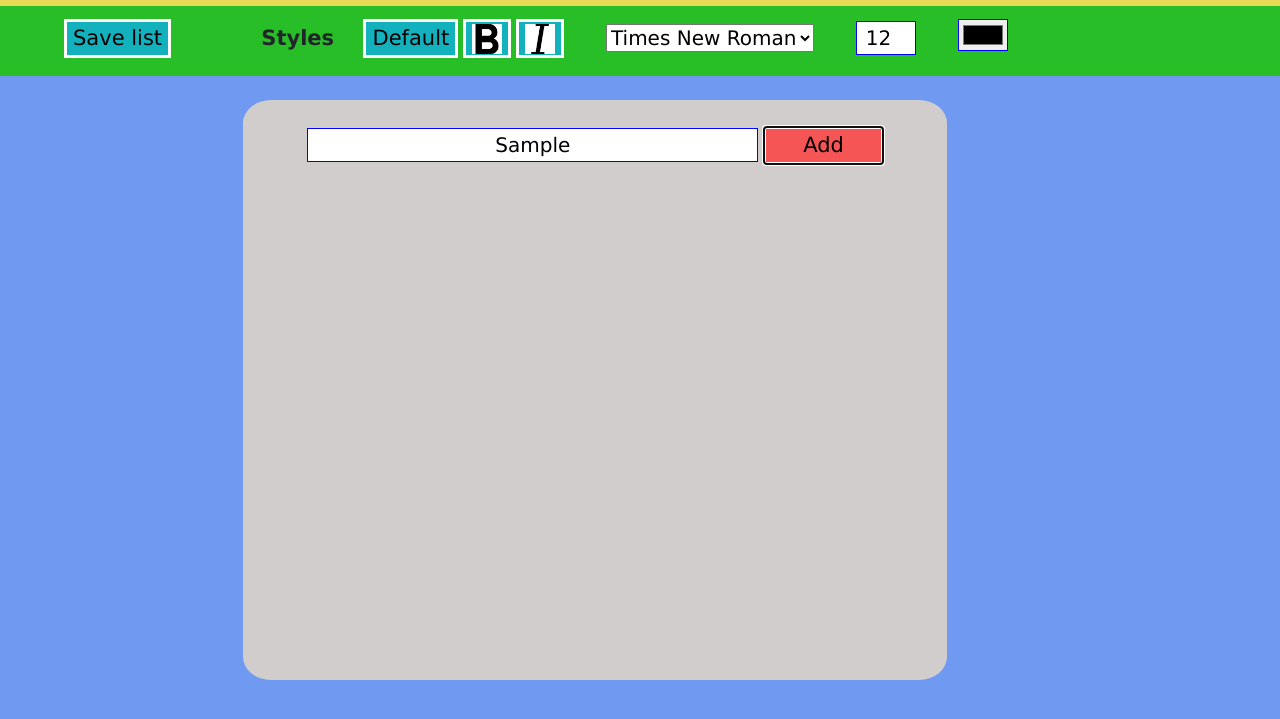
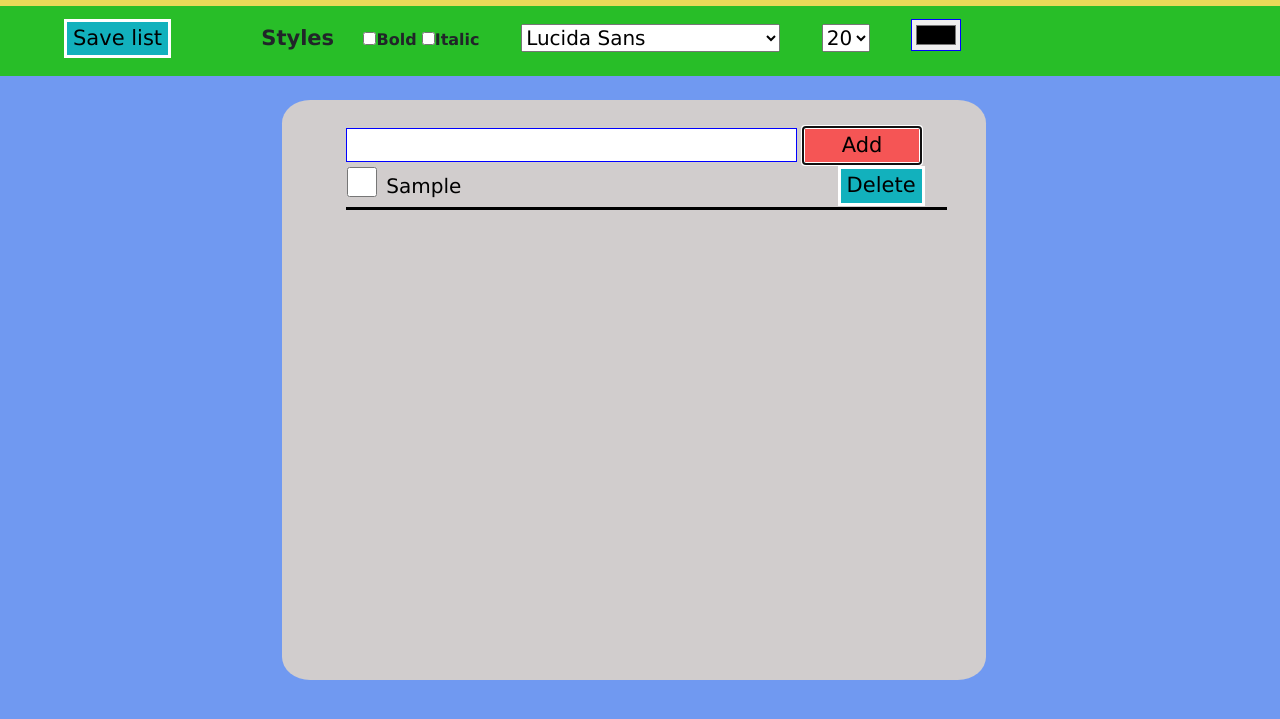
Before and after one commit to rauloliva/To-do-App, a plain HTML site: page create_list.html in a window 1280 px wide. Both pictures are taken after typing "Sample" into the empty fields and a click on the button "Add". Shown: the part 79-798 px from the top of the page. Drawn offline with Linux system fonts and the light colour scheme.

Commit message:
Sixth modification

```diff
--- a/create_list.html
+++ b/create_list.html
@@ -41,29 +41,45 @@
     <nav class="toolbar-text">
         <button id="btn-save">Save list</button>
         <strong style="font-size:21px;margin-left: 7%;margin-right: 2%">Styles</strong>
-        <button id="btn-default">Default</button>
-        <button id="btn-bold"><img src="Images/bold_icon.png" width="30px" height="30px"></button>
-        <button id="btn-italic"><img src="Images/italic_icon.png" width="30px" height="30px"></button>
+        <input type="checkbox" id="bold_style" value="bold"><b>Bold</b>
+        <input type="checkbox" id="italic_style" value="italic"><b>Italic</b>
         <select id="cmb_font" style="margin-left:3%">
-            <option>Times New Roman</option>
-            <option>Calibri</option>
+            <option value="Lucida Sans">Lucida Sans</option>
+            <option value="Times New Roman">Times New Roman</option>
+            <option value="Calibri">Calibri</option>
+            <option value="Courier New">Courier New</option>
+            <option value="Franklin Gothic Medium">Franklin Gothic Medium</option>
+            <option value="Gill Sans">Gill Sans</option>
+            <option value="Segoe UI">Segoe UI</option>
+            <option value="Arial">Arial</option>
+            <option value="Verdana">Verdana</option>
         </select>
-        <input type="number" id="" value="12" style="width:5%;margin-left:3%">
-        <input type="color" id="" style="height:55%;margin-left:3%">
+        <select id="font_size" style="margin-left:3%">
+            <option value="4">4</option>
+            <option value="6">6</option>
+            <option value="8">8</option>
+            <option value="10">10</option>
+            <option value="12">12</option>
+            <option value="14">14</option>
+            <option value="16">16</option>
+            <option value="18">18</option>
+            <option value="20" selected>20</option>
+            <option value="22">22</option>
+            <option value="24">24</option>
+        </select>
+        <input type="color" id="color_selector" style="height:55%;margin-left:3%">
     </nav><br>
 
     <div class="list-body">
-        <input type="text" id="" style="width:75%">
-        <button style="width:20%">Add</button>
-        <table>
-
+        <input type="text" id="task" style="width:75%">
+        <button style="width:20%" id="btn-add">Add</button><br>
+        <table style="width:100%">
+            <!--tasks listed-->
         </table>
     </div><br>
 
     <script src="js/jquery.slim.min.js"></script>
     <script src="js/bootstrap.min.js"></script>
-    <script>
-        document.querySelector('#btn-default').focus()
-    </script>
+    <script src="js/createList.js"></script>
 </body>
 </html>
--- /dev/null
+++ b/js/createList.js
@@ -0,0 +1,106 @@
+const text_input = document.querySelector('#task')
+var color = "#000"
+var font = "Lucida Sans"
+var size = 20
+var styles = {
+    "font-weight": "normal",
+    "font-style": "normal"
+}
+var num_task = 0
+
+//event on input color
+document.querySelector('#color_selector').addEventListener('change',function(){
+    color = this.value
+    text_input.setAttribute('style',`color:${color};font-family:${font};font-size:${size}px;
+        font-weight:${styles["font-weight"]};font-style:${styles["font-style"]};width:75%`)
+})
+//event on select font
+document.querySelector('#cmb_font').addEventListener('change',function(){
+    font = this.value
+    text_input.setAttribute('style',`color:${color};font-family:${font};font-size:${size}px;
+        font-weight:${styles["font-weight"]};font-style:${styles["font-style"]};width:75%`)
+})
+//event on spinner font size
+document.querySelector('#font_size').addEventListener('change',function(){
+    size = this.value
+    text_input.setAttribute('style',`color:${color};font-family:${font};font-size:${size}px;
+        font-weight:${styles["font-weight"]};font-style:${styles["font-style"]};width:75%`)
+})
+//event on checkboxes
+var checkboxes = document.querySelectorAll('input[type=checkbox]')
+checkboxes.forEach( checkbox =>{
+    checkbox.addEventListener('click',function(){
+        var status = this.checked
+        var value = this.value
+        if(status){
+            if(value === "bold"){
+                styles["font-weight"] = value
+            }else{
+                styles["font-style"] = value
+            }
+        }else{
+            if(value === "bold"){
+                styles["font-weight"] = "normal"
+            }else {
+                styles["font-style"] = "normal"
+            }
+        }
+        text_input.setAttribute('style',`color:${color};font-family:${font};font-size:${size}px;
+            font-weight:${styles["font-weight"]};font-style:${styles["font-style"]};width:75%`)
+    })
+})
+
+document.querySelector('#btn-add').addEventListener('click',function(){
+    if(text_input.value.trim() !== ""){
+        num_task++
+
+        //create the cells
+        var cell1 = document.createElement('td')
+        var cell2 = document.createElement('td')
+        cell2.setAttribute('id',`task_${num_task}`)
+        var cell3 = document.createElement('td')
+
+        //create the checkbox
+        var checkbox = document.createElement('input')
+        checkbox.setAttribute('id',`checkbox_${num_task}`)
+        checkbox.setAttribute('type','checkbox')
+        checkbox.setAttribute('style','width:30px;height:30px')
+        checkbox.addEventListener('click',function(){
+            const isChecked = this.checked
+            const id = this.id.replace('checkbox_','')
+            const task = document.querySelector(`#task_${id}`)
+            task.innerHTML = isChecked ? `<s>${task.innerHTML}</s>` : `${task.textContent.replace('<s>','').replace('</s>','')}`
+        })
+        cell1.appendChild(checkbox)
+
+        //create the task
+        var text = document.createTextNode(text_input.value)
+        cell2.setAttribute('style',`color:${color};font-family:${font};font-size:${size}px;
+            font-weight:${styles["font-weight"]};font-style:${styles["font-style"]};width:75%`)
+        cell2.appendChild(text)
+
+        //create the delete button
+        var button = document.createElement('button')
+        button.setAttribute('id',`btn_delete_${num_task}`)
+        button.addEventListener('click',function(){
+            const id = this.id.replace('btn_delete_','')
+            document.querySelector(`#row_${id}`).remove()
+        })
+        text = document.createTextNode('Delete')
+        button.appendChild(text)
+        cell3.appendChild(button)
+
+        //adding the cells into the row
+        var tr = document.createElement('tr')
+        tr.setAttribute('id',`row_${num_task}`)
+        tr.appendChild(cell1)
+        tr.appendChild(cell2)
+        tr.appendChild(cell3)
+
+        //adding the row into the table
+        var table = document.querySelector('table')
+        table.appendChild(tr)
+
+        text_input.value = ""
+    }
+})
--- a/styles/createListStyles.css
+++ b/styles/createListStyles.css
@@ -10,10 +10,29 @@
     width: 55%;
     height: 580px;
     background: rgb(209, 205, 205);
-    margin-left: 19%;
+    margin-left: 22%;
     margin-right: 20%;
     border-radius: 4%;
     padding-left: 5%;
     padding-right: 3%;
-    padding-top: 2%
+    padding-top: 2%;
+    overflow: auto;
 }
+
+table{
+    border-bottom: 3px solid black
+}
+
+@media only screen and (max-width:960px){
+    .toolbar-text{
+        height: 150px;
+    }
+    .list-body{
+        width: 97.5%;
+        margin-left: 1%;
+        margin-right: 1%;
+    }
+    strong{
+        margin-right:70%
+    }
+}
```
Also changed, not shown: Perceptron/index.html (added, +13 -0 lines), Perceptron/matrix.js (added, +33 -0 lines), styles/dashboardStyles.css (+7 -1 lines), Images/search_icon.png (deleted).
